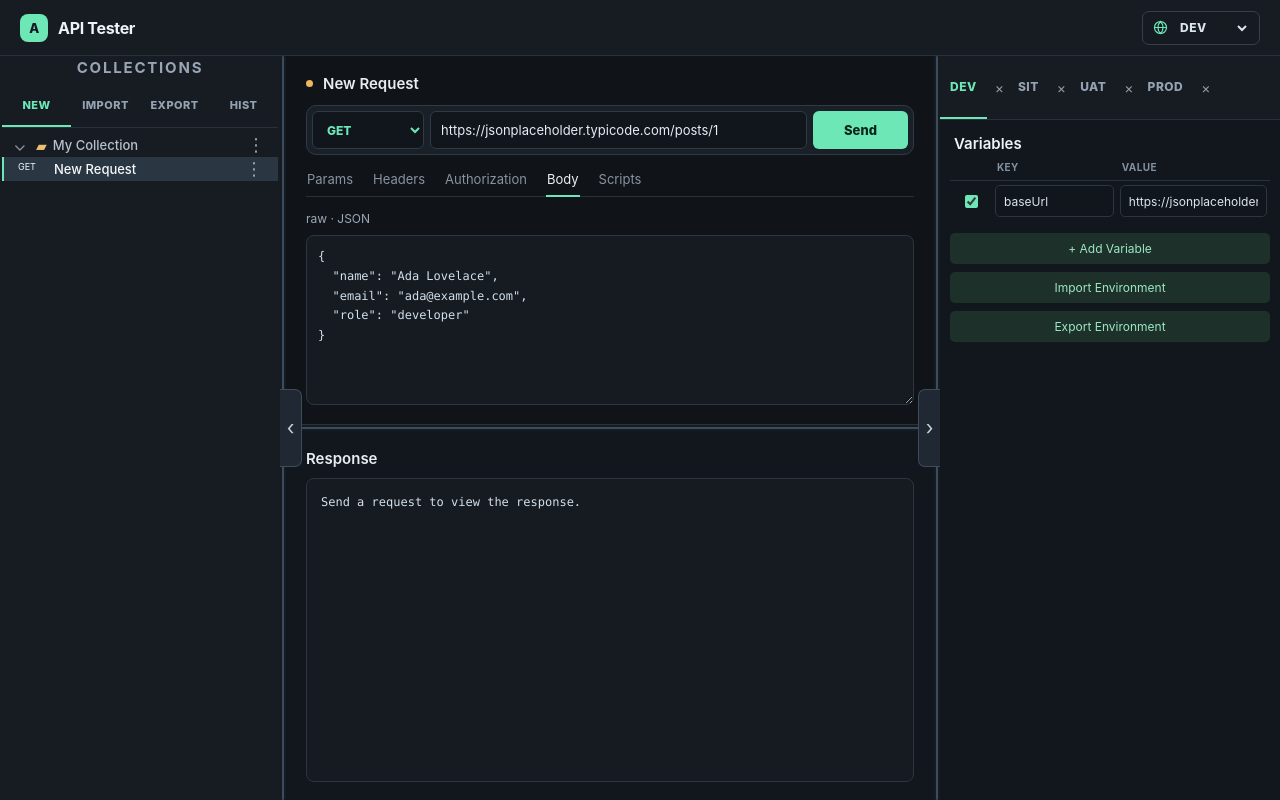
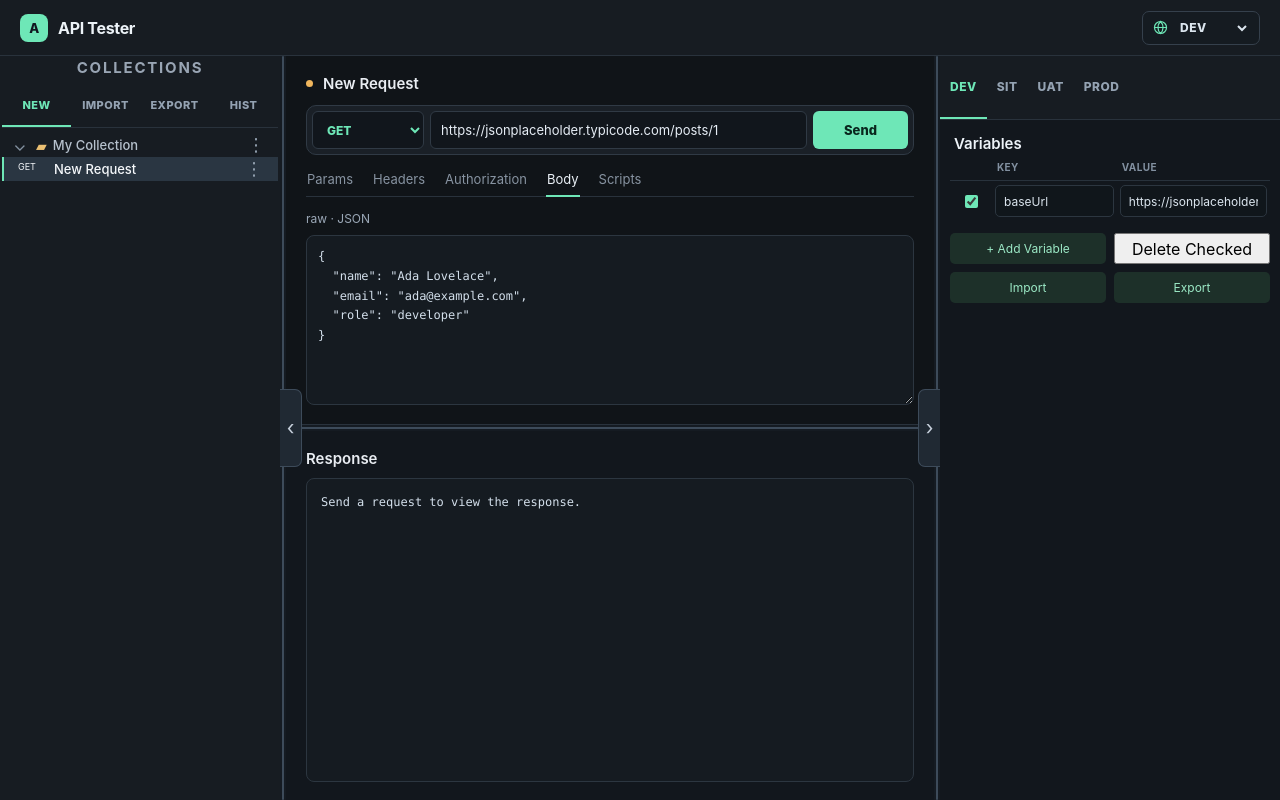
Before and after one commit to Maheshrajendrasharma/api-tester, a React (Vite) app: page / in a window 1280 px wide. Built offline with nearby package versions, Linux system fonts and the light colour scheme.

Commit message:
Stable environment import/export and scripts foundation

```diff
--- a/src/components/EnvironmentPanel.jsx
+++ b/src/components/EnvironmentPanel.jsx
@@ -1,4 +1,3 @@
-import { deleteEnvironment } from '../services/environmentService'
 import { createVariableDraft } from '../services/environmentService'
 
 function EnvironmentPanel({ environments, onEnvironmentChange, onEnvironmentsChange, onImportEnvironment, onExportEnvironment }) {
@@ -18,10 +17,6 @@ function EnvironmentPanel({ environments, onEnvironmentChange, onEnvironmentsCha
   }
 
 
-  function handleDeleteEnvironment(id) {
-    const updated = deleteEnvironment(id)
-    onEnvironmentsChange(updated)
-}
 
   function addVariable() {
     if (!activeEnvironment) return
@@ -33,6 +28,37 @@ function EnvironmentPanel({ environments, onEnvironmentChange, onEnvironmentsCha
         : environment
     )))
   }
+
+function deleteCheckedVariables() {
+
+    if (!activeEnvironment) return
+
+    onEnvironmentsChange(
+
+        environments.map(environment =>
+
+            environment.id===activeEnvironment.id
+
+            ? {
+
+                ...environment,
+
+                variables:environment.variables.filter(
+
+                    variable=>!variable.enabled
+
+                )
+
+            }
+
+            : environment
+
+        )
+
+    )
+
+}
+
 
   return (
     <aside className="environment-panel" aria-label="Environment variables">
@@ -51,14 +77,7 @@ function EnvironmentPanel({ environments, onEnvironmentChange, onEnvironmentsCha
       {environment.name}
     </button>
 
-    <button
-      className="environment-delete-button"
-      type="button"
-      onClick={() => handleDeleteEnvironment(environment.id)}
-      title="Delete Environment"
-    >
-      ×
-    </button>
+
   </div>
 ))}
         </div>
@@ -78,10 +97,40 @@ function EnvironmentPanel({ environments, onEnvironmentChange, onEnvironmentsCha
           </tbody>
         </table>
         <div className="environment-actions">
-          <button className="add-variable-button" type="button" onClick={addVariable}>+ Add Variable</button>
-          <button className="import-environment-button" type="button" onClick={onImportEnvironment}>Import Environment</button>
-          <button className="export-environment-button" type="button" onClick={onExportEnvironment}>Export Environment</button>
-        </div>
+
+    <button
+        className="add-variable-button"
+        type="button"
+        onClick={addVariable}
+    >
+        + Add Variable
+    </button>
+
+    <button
+        className="delete-variable-button"
+        type="button"
+        onClick={deleteCheckedVariables}
+    >
+        Delete Checked
+    </button>
+
+    <button
+        className="import-environment-button"
+        type="button"
+        onClick={onImportEnvironment}
+    >
+        Import
+    </button>
+
+    <button
+        className="export-environment-button"
+        type="button"
+        onClick={onExportEnvironment}
+    >
+        Export
+    </button>
+
+</div>
       </div>
     </aside>
   )
--- a/src/styles/layout.css
+++ b/src/styles/layout.css
@@ -124,7 +124,19 @@
 .environment-variables-table input:not([type='checkbox']) { width: 100%; height: 32px; padding: 0 8px; color: #dbe5ee; background: #10161b; border: 1px solid #2c3640; border-radius: 5px; outline: none; }
 .environment-variables-table input:not([type='checkbox']):focus { border-color: #4e8f77; }
 .environment-variables-table input[type='checkbox'] { accent-color: #6ee7b7; cursor: pointer; }
-.environment-actions { display: flex; flex-direction: column; gap: 8px; margin-top: 12px; }
+
+.environment-actions{
+
+    display:grid;
+
+    grid-template-columns:1fr 1fr;
+
+    gap:8px;
+
+    margin-top:12px;
+
+}
+
 .add-variable-button,
 .import-environment-button,
 .export-environment-button { padding: 8px 10px; color: #9be8c5; background: #1d3029; border: 0; border-radius: 5px; cursor: pointer; font: inherit; font-size: 12px; }
```
Also changed, not shown: src/services/tenantService.js (added).
